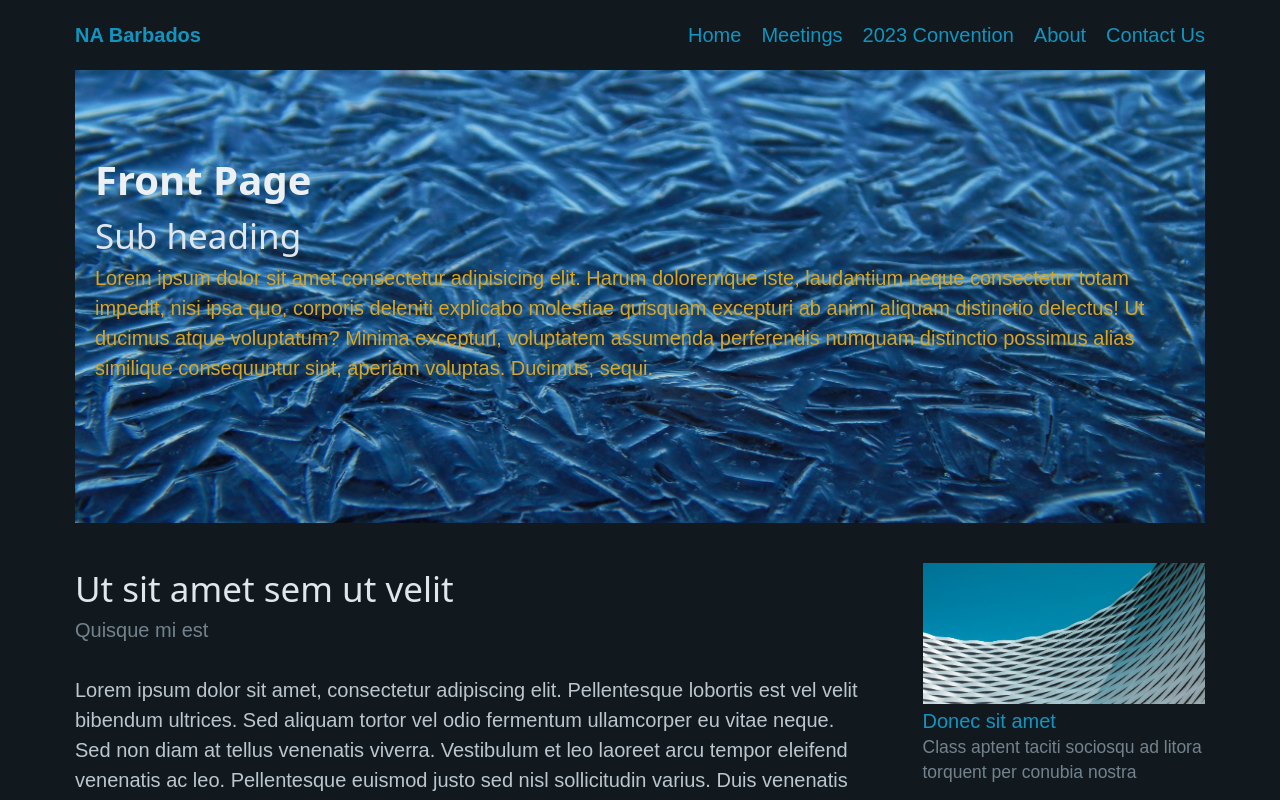
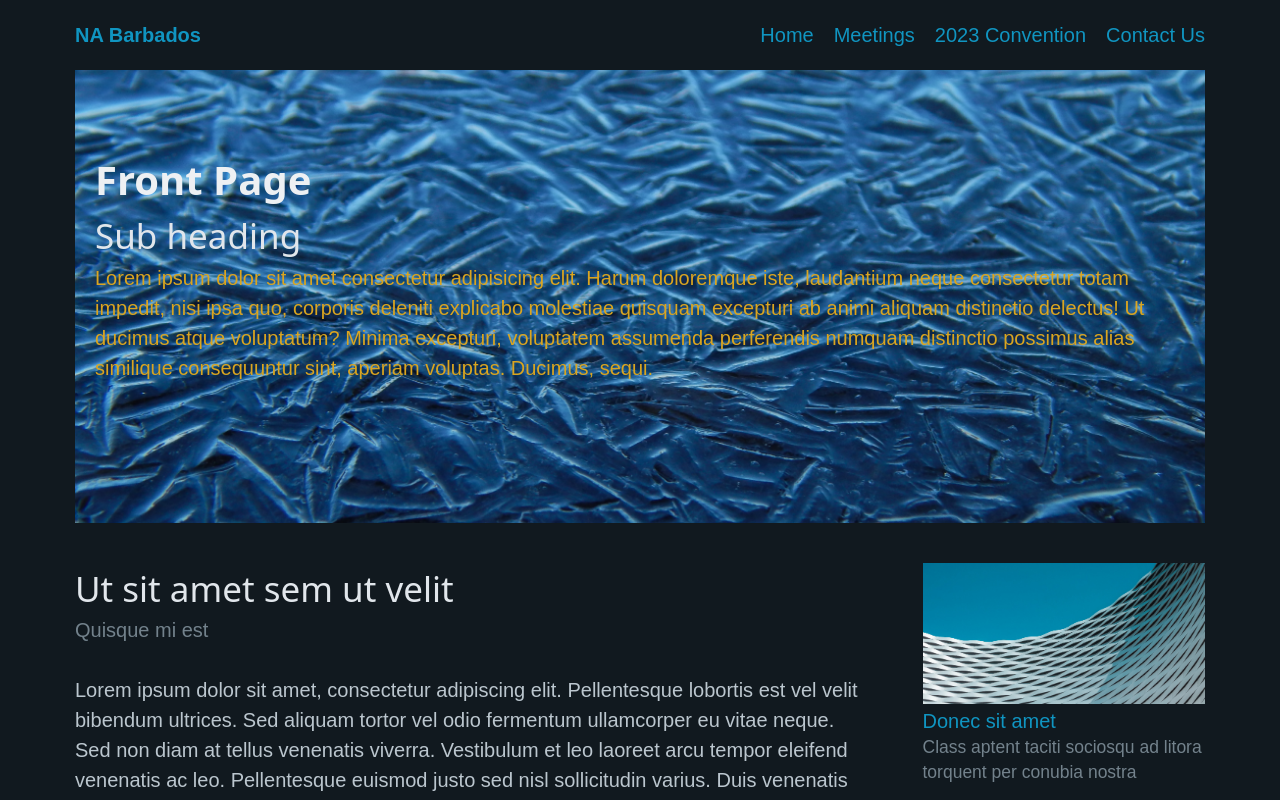
Before and after one commit to toonkii/na-barbados.org, a SvelteKit app: page / in a window 1280 px wide. Shown: the top 800 px of the page. Built offline with nearby package versions, Linux system fonts and the light colour scheme.

Commit message:
Remove /about

```diff
--- a/src/components/MainMenu.svelte
+++ b/src/components/MainMenu.svelte
@@ -10,7 +10,7 @@
 			<li><a href="/meetings">Meetings</a></li>
 			<!-- <li><a class="btn-background" href="/convention" role="button">2023 Convention</a></li> -->
 			<li><a href="/convention">2023 Convention</a></li>
-			<li><a href="/about">About</a></li>
+			<!-- <li><a href="/about">About</a></li> -->
 			<li><a href="/contact">Contact Us</a></li>
 		</ul>
 	</nav>
```
